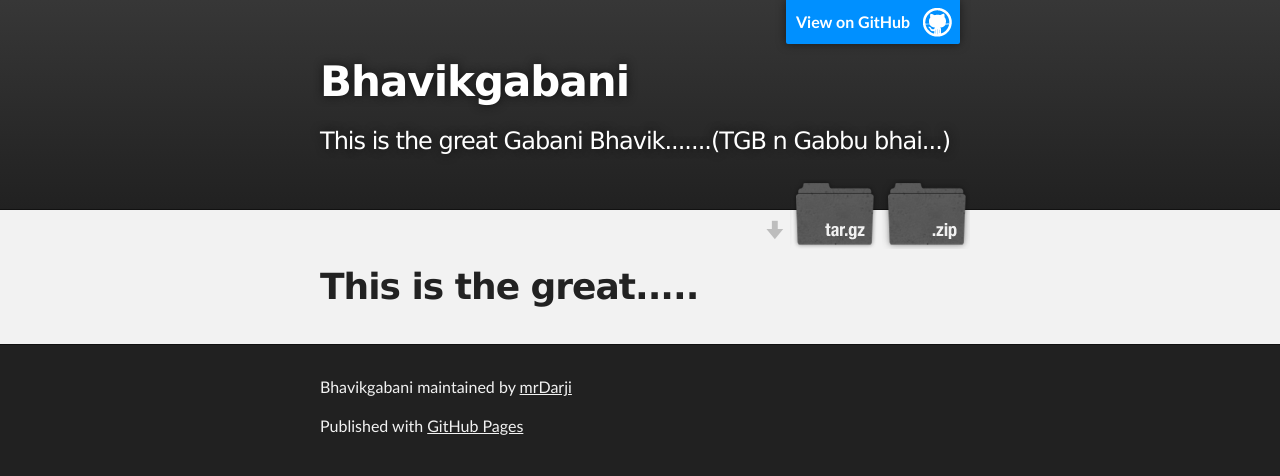
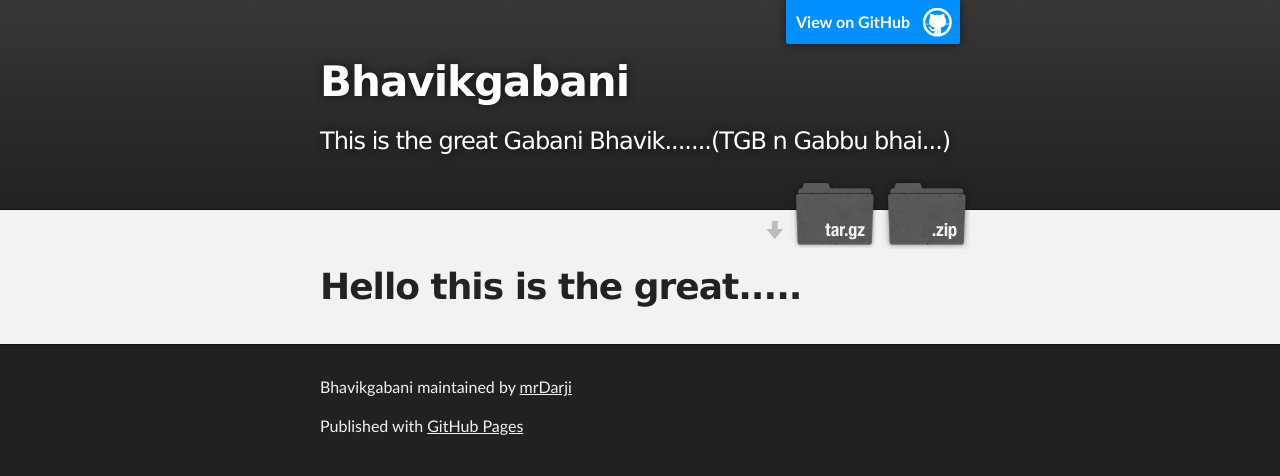
Before and after one commit to mrDarji/bhavikgabani, a plain HTML site: page index.html in a window 1280 px wide. Drawn offline with Linux system fonts and the light colour scheme.

Commit message:
Update index.html

```diff
--- a/index.html
+++ b/index.html
@@ -31,8 +31,7 @@
     <!-- MAIN CONTENT -->
     <div id="main_content_wrap" class="outer">
       <section id="main_content" class="inner">
-        <h1>
-<a id="this-is-the-great" class="anchor" href="#this-is-the-great" aria-hidden="true"><span aria-hidden="true" class="octicon octicon-link"></span></a>This is the great.....</h1>
+        <h1> Hello this is the great.....</h1>
       </section>
     </div>
 
```
